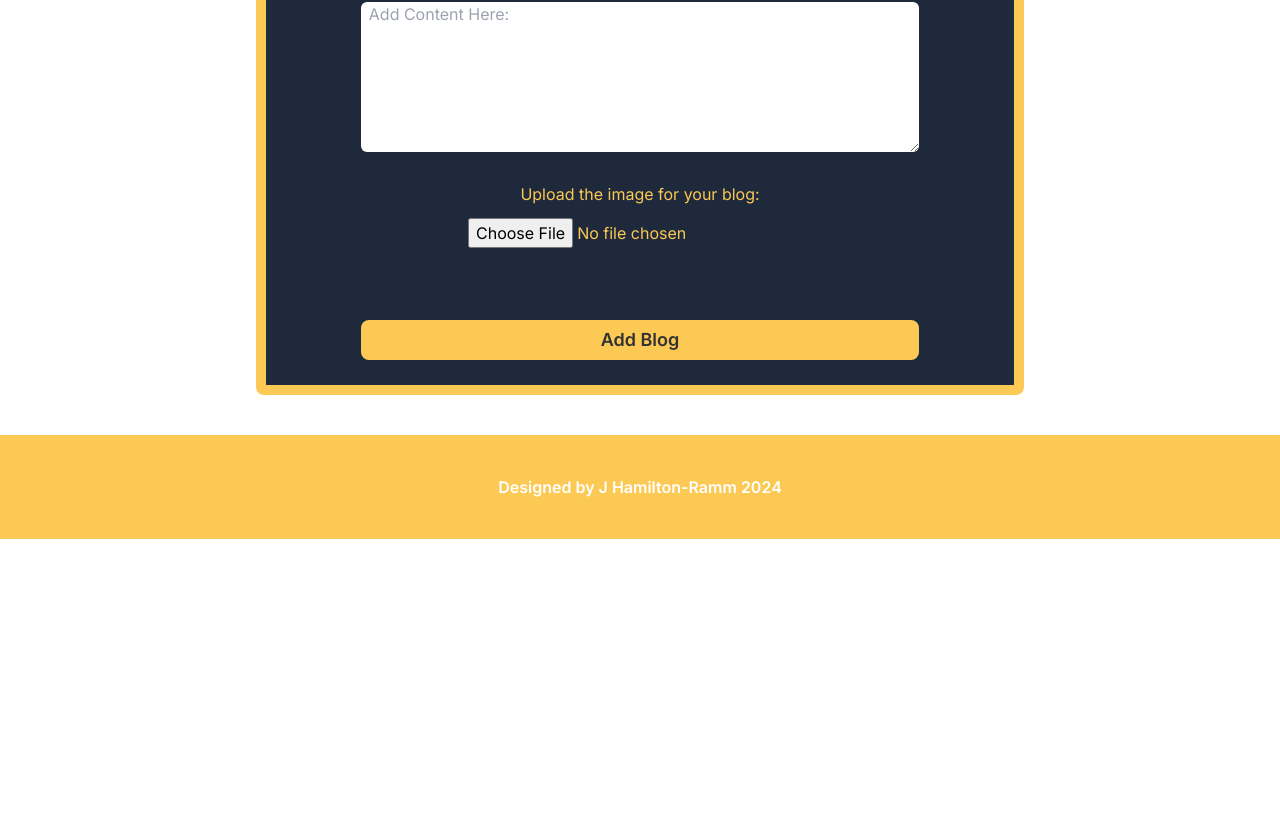
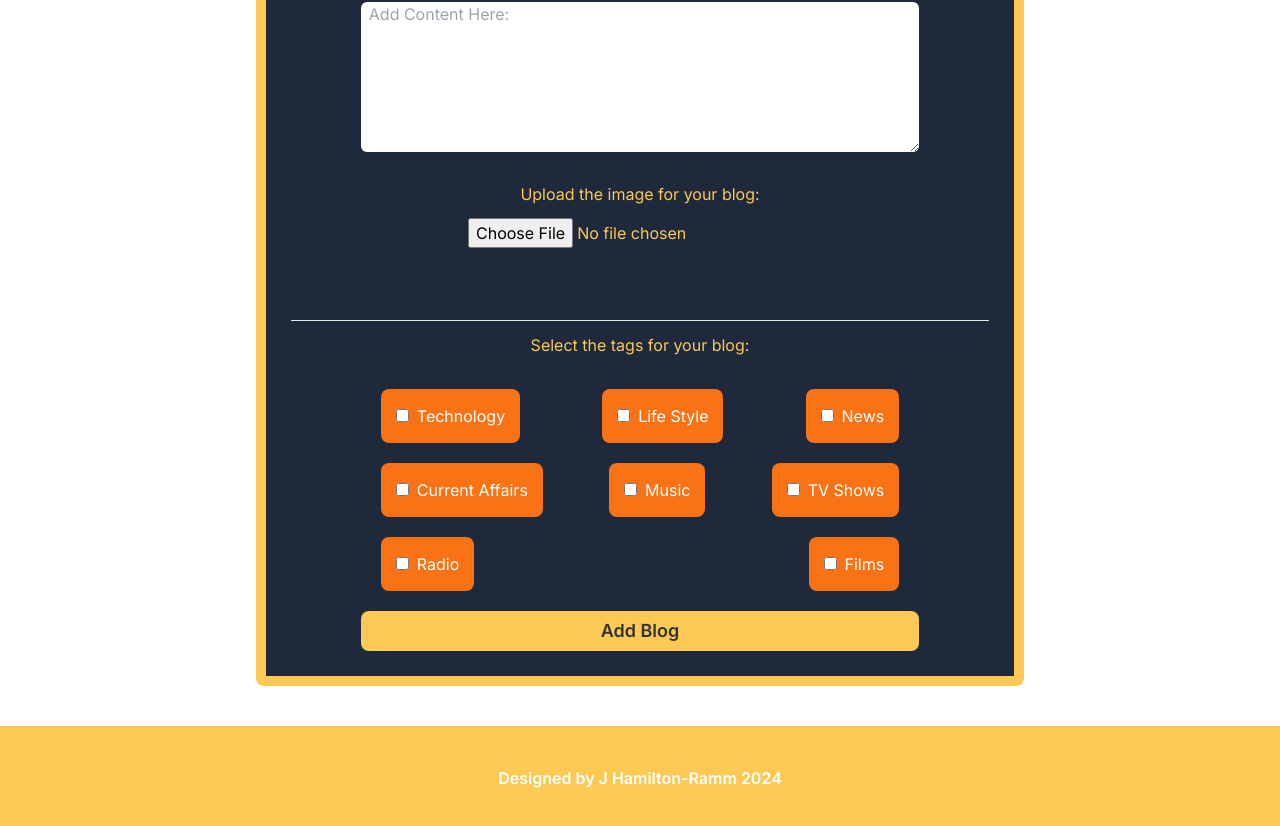
Before and after one commit to jhramm/Jason-next, a Next.js app: page /addblogs in a window 1280 px wide. Shown: the part 626-1452 px from the top of the page. Before the commit the page ends 1165 px from the top, so only its background shows below. Built offline with nearby package versions, Linux system fonts and the light colour scheme.

Commit message:
adjusted the code

```diff
--- a/package.json
+++ b/package.json
@@ -18,7 +18,8 @@
     "react": "^18",
     "react-dom": "^18",
     "react-icons": "^5.2.1",
-    "react-router-dom": "^6.24.0"
+    "react-router-dom": "^6.24.0",
+    "react-select": "^5.8.0"
   },
   "devDependencies": {
     "@types/node": "^20",
--- a/src/app/addblogs/page.tsx
+++ b/src/app/addblogs/page.tsx
@@ -35,6 +35,7 @@ export default function AddBlogs() {
       title,
       content,
       image,
+      tags
     };
 
     axios
@@ -59,6 +60,17 @@ export default function AddBlogs() {
       .finally(() => {
         setIsSubmitting(false);
       });
+  };
+
+  const [tags, setTags] = useState<string[]>([]);
+
+  const handleTagSelect = (tagName: string, selected: boolean) => {
+    if (selected) {
+      setTags((prev) => [...prev, tagName]);
+    }
+    else {
+      setTags((prev) => prev.filter(tags => tags != tagName));
+    }
   };
 
   return (
@@ -94,9 +106,77 @@ export default function AddBlogs() {
             <Image src={image} alt="blog" width={200} height={200} />
           </center>
         )}
-
         <br />
         <br />
+        <hr />
+        <h2 className="my-3">Select the tags for your blog: </h2>
+        <div className="w-[80%] flex justify-between items-center gap-5 flex-wrap p-[20px] m-auto">
+          <div className="bg-orange-500 p-[15px] text-white text-center rounded-lg cursor-pointer flex gap-2 items-center">
+            <input
+              type="checkbox"
+              name="tags"
+              onChange={(e) => handleTagSelect("Technology", e.target.checked)}
+            />
+            <p>Technology</p>
+          </div>
+          <div className="bg-orange-500 p-[15px] text-white text-center rounded-lg cursor-pointer flex gap-2 items-center">
+            <input
+              type="checkbox"
+              name="tags"
+              onChange={(e) => handleTagSelect("LifeStyle", e.target.checked)}
+            />
+            <p>Life Style</p>
+          </div>
+          <div className="bg-orange-500 p-[15px] text-white text-center rounded-lg cursor-pointer flex gap-2 items-center">
+            <input
+              type="checkbox"
+              name="tags"
+              onChange={(e) => handleTagSelect("News", e.target.checked)}
+            />
+            <p>News</p>
+          </div>
+          <div className="bg-orange-500 p-[15px] text-white text-center rounded-lg cursor-pointer flex gap-2 items-center">
+            <input
+              type="checkbox"
+              name="tags"
+              onChange={(e) => handleTagSelect("CurrentAffairs", e.target.checked)}
+            />
+            <p>Current Affairs </p>
+          </div>
+          <div className="bg-orange-500 p-[15px] text-white text-center rounded-lg cursor-pointer flex gap-2 items-center">
+            <input
+              type="checkbox"
+              name="tags"
+              onChange={(e) => handleTagSelect("Music", e.target.checked)}
+            />
+            <p>Music</p>
+          </div>
+          <div className="bg-orange-500 p-[15px] text-white text-center rounded-lg cursor-pointer flex gap-2 items-center">
+            <input
+              type="checkbox"
+              name="tags"
+              onChange={(e) => handleTagSelect("TvShows", e.target.checked)}
+            />
+            <p>TV Shows</p>
+          </div>
+          <div className="bg-orange-500 p-[15px] text-white text-center rounded-lg cursor-pointer flex gap-2 items-center">
+            <input
+              type="checkbox"
+              name="tags"
+              onChange={(e) => handleTagSelect("Radio", e.target.checked)}
+            />
+            <p>Radio</p>
+          </div>
+          <div className="bg-orange-500 p-[15px] text-white text-center rounded-lg cursor-pointer flex gap-2 items-center">
+            <input
+              type="checkbox"
+              name="tags"
+              onChange={(e) => handleTagSelect("Films", e.target.checked)}
+            />
+            <p>Films</p>
+          </div>
+        </div>
+
         <button
           type="submit"
           className="w-[80%] h-[40px] bg-[#FCC954] text-[#333] font-semibold text-[18px] rounded-lg"
--- a/src/app/getblogs/page.tsx
+++ b/src/app/getblogs/page.tsx
@@ -6,6 +6,7 @@ import SubHeader from "../SubHeader/SubHeader";
 import { BsFillPenFill } from "react-icons/bs";
 import { FaTrashAlt, FaSearch } from "react-icons/fa";
 import { useRouter } from "next/navigation";
+import Select from "react-select";
 
 export default function GetBlogs() {
   type blogType = {
@@ -14,7 +15,19 @@ export default function GetBlogs() {
     image: string;
     date: number;
     _id: number;
+    tags: string[];
   };
+
+  const options = [
+    {value: "Technology", label: "Technology"},
+    {value: "Movies", label: "Movies"},
+    {value: "Music", label: "Music"},
+    {value: "CurrentAffairs", label: "Current Affairs"},
+    {value: "LifeStyle", label: "Life Style"},
+    {value: "News", label: "News"},
+    {value: "TvShows", label: "TV Shows"},
+    {value: "Radio", label: "Radio"},
+  ]
 
   const [blogs, setBlogs] = useState<blogType[]>([]);
   const [filterBlogs, setFilterBlogs] = useState<blogType[]>([]);
@@ -52,13 +65,11 @@ export default function GetBlogs() {
   };
 
   const searchBar = (val: string) => {
-   const filterData = filterBlogs.filter((blog) => {
-    return blog.title.toLocaleLowerCase().includes(val.toLocaleLowerCase());
-   })
-   setBlogs([...filterData]);
-  }
-
-
+    const filterData = filterBlogs.filter((blog) => {
+      return blog.title.toLocaleLowerCase().includes(val.toLocaleLowerCase());
+    });
+    setBlogs([...filterData]);
+  };
 
   return (
     <>
@@ -73,7 +84,15 @@ export default function GetBlogs() {
             onChange={(e) => searchBar(e.target.value)}
           />
         </center>
-        <FaSearch  className="absolute top-12 left-[75%] text-gray-400 cursor-pointer"/>
+        <FaSearch className="absolute top-12 left-[75%] text-gray-400 cursor-pointer" />
+      </div>
+
+      <div className="mt-[100px]">
+        <p className="text-center mb-[10px] font-semibold">Filter Tags</p>
+        <Select
+          options={options}
+          className="w-[300px] m-auto shadow-slate-500"
+        />
       </div>
 
       <div className="text-center p-10 mb-[30px]">
@@ -92,6 +111,19 @@ export default function GetBlogs() {
                   className="pb-2"
                 />
                 <p className="mb-[30px]">{formattedDate}</p>
+
+                <div className="flex gap-3">
+                  {blog.tags.map((item) => {
+                    return (
+                      <>
+                        <div className="bg-orange-500 px-[10px] py-[5px] rounded-md">
+                          <p className="text-white">{item}</p>
+                        </div>
+                      </>
+                    );
+                  })}
+                </div>
+
                 <div className="flex gap-8 p-4">
                   <button
                     className="flex justify-center items-center bg-[green] px-[40px] py-[20px] rounded hover:bg-[#04ba04] hover:border-[2px] hover:border-[#FCC954]"
```
Also changed, not shown: api/Models/AddBlog.js (+8 -1 lines), api/index.js (+10 -0 lines), 1 other file (tests, documents, lock files or other folders).
